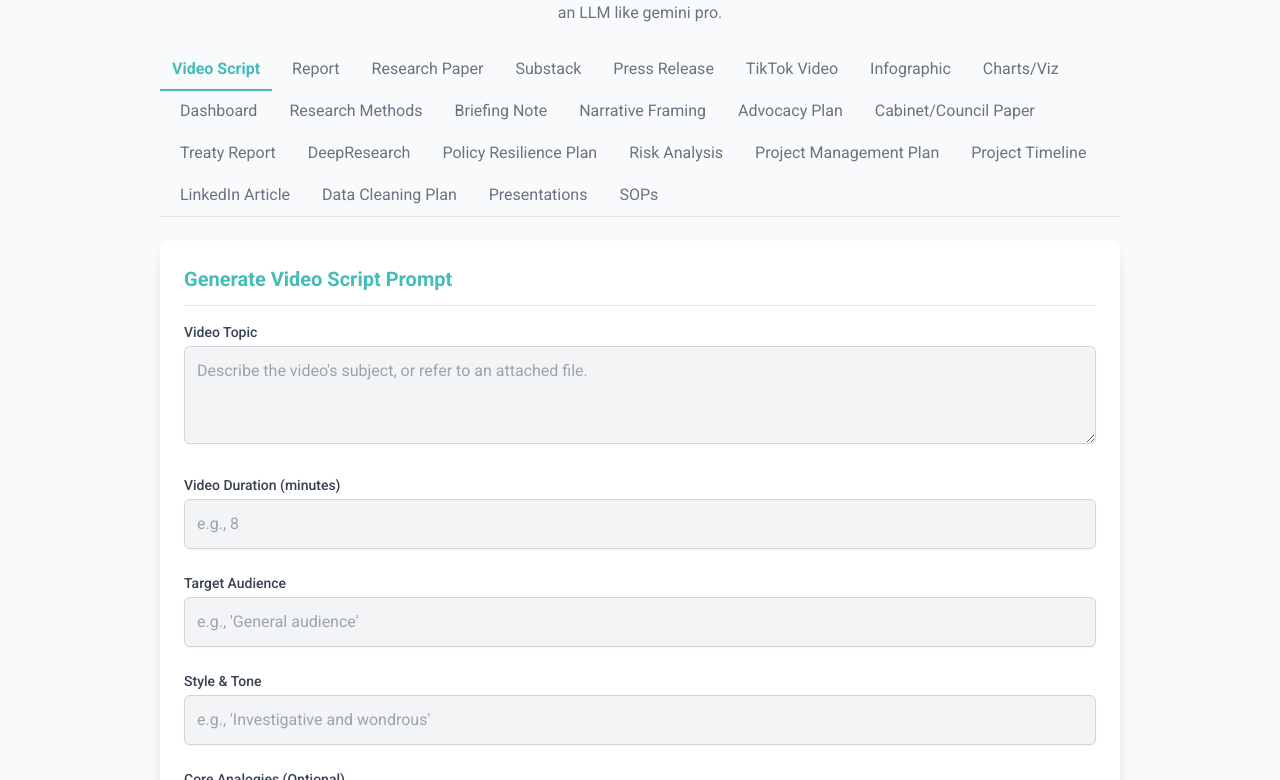
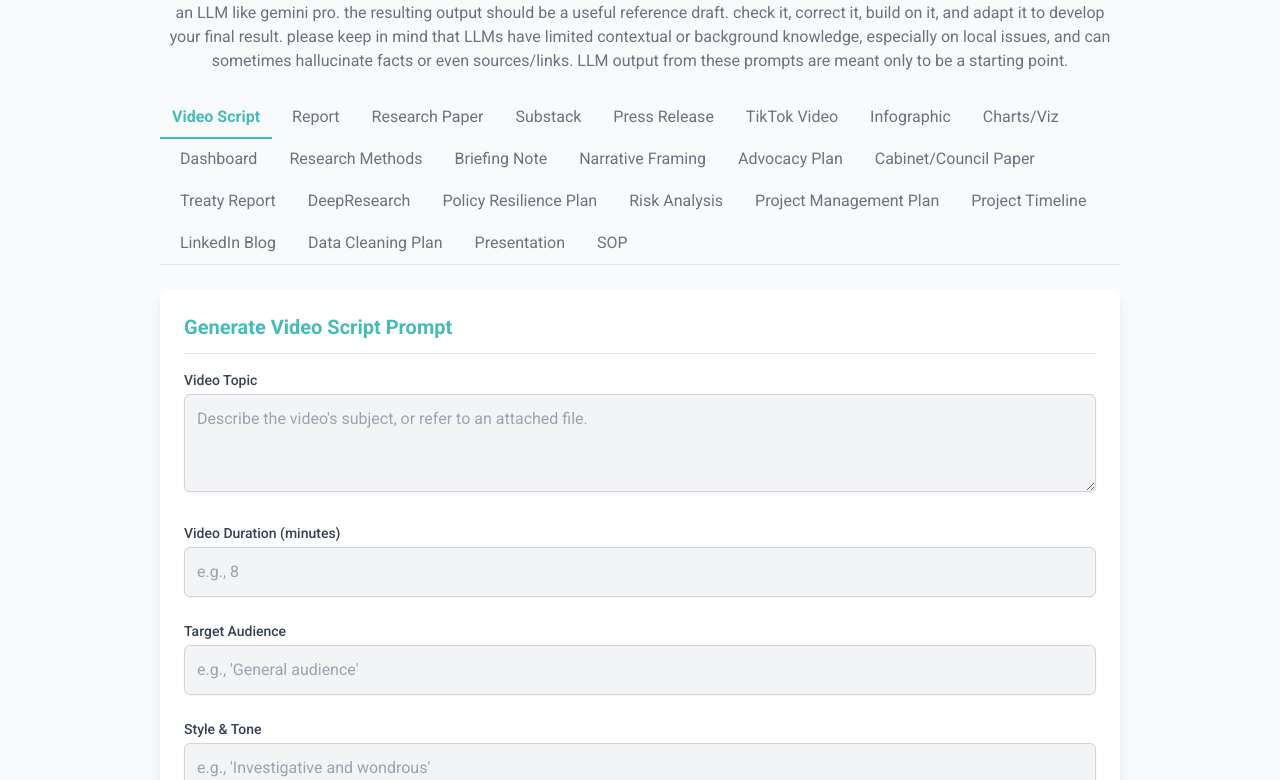
Before and after one commit to zyn-collab/standard-prompter, a plain HTML site: page index.html in a window 1280 px wide. Shown: the part 103-883 px from the top of the page. Drawn offline with nearby package versions, Linux system fonts and the light colour scheme.

Commit message:
Add files via upload
Made some prompt corrections

```diff
--- a/index.html
+++ b/index.html
@@ -74,7 +74,7 @@
 
         <header class="mb-6 text-center">
             <h1 class="text-4xl font-bold text-gray-900 dark:text-white lowercase">standard prompter</h1>
-            <p class="text-gray-500 dark:text-gray-400 mt-2">enter the relevant information to generate a standardized prompt. then, paste the generated prompt with all relevant files attached into an LLM like gemini pro.</p>
+            <p class="text-gray-500 dark:text-gray-400 mt-2">enter the relevant information to generate a standardized prompt. then, paste that generated prompt with all relevant files attached into an LLM like gemini pro. the resulting output should be a useful reference draft. check it, correct it, build on it, and adapt it to develop your final result. please keep in mind that LLMs have limited contextual or background knowledge, especially on local issues, and can sometimes hallucinate facts or even sources/links. LLM output from these prompts are meant only to be a starting point.</p>
         </header>
 
         <!-- Tabs for navigation -->
@@ -270,7 +270,7 @@
                     { id: 'components', label: 'Key Project Components', type: 'text', placeholder: 'List the main types of work, e.g., "research, procurement, software development, event, construction"' },
                     { id: 'sources', label: 'Source Materials', type: 'textarea', placeholder: 'Refer to any attached files containing evidence, data, or context.' }
                 ]},
-                { id: 'linkedin_article', name: 'LinkedIn Article', color: brandColors.teal, fields: [
+                { id: 'linkedin_article', name: 'LinkedIn Blog', color: brandColors.teal, fields: [
                     { id: 'sources', label: 'Source Materials', type: 'textarea', placeholder: 'List the file names of all relevant reports, data, or documents the AI should use to find an article topic.' },
                     { id: 'audience', label: 'Target Audience (Optional)', type: 'text', placeholder: 'e.g., "Policymakers," "Tech Executives," "Recent Graduates"' },
                     { id: 'goal', label: 'Primary Goal (Optional)', type: 'text', placeholder: 'e.g., "Start a discussion," "Drive traffic to our main report," "Establish thought leadership"' }
@@ -279,13 +279,13 @@
                     { id: 'sources', label: 'Source Data File', type: 'text', placeholder: 'Enter the exact file name of the dataset to be analyzed (e.g., "survey_data.xlsx").' },
                     { id: 'topic', label: 'Research Topic or Goal', type: 'textarea', placeholder: 'Briefly describe what you intend to analyze or prove using this data. This helps assess data suitability.' }
                 ]},
-                { id: 'presentation', name: 'Presentations', color: brandColors.pink, fields: [
+                { id: 'presentation', name: 'Presentation', color: brandColors.pink, fields: [
                     { id: 'topic', label: 'Presentation Topic & Core Message', type: 'textarea', placeholder: 'e.g., "The case for developing community third spaces in Malé."' },
                     { id: 'audience', label: 'Target Audience', type: 'text', placeholder: 'e.g., "Government policymakers," "Potential investors," "The general public."' },
                     { id: 'sources', label: 'Source Materials', type: 'textarea', placeholder: "e.g., \"Base the content on the attached 'Third Spaces Draft.pdf'.\"" },
                     { id: 'output_format', label: 'Output Format (Select one or both)', type: 'checkbox', options: ['Gamma', 'PowerPoint Outline'] }
                 ]},
-                { id: 'sop', name: 'SOPs', color: brandColors.coral, fields: [
+                { id: 'sop', name: 'SOP', color: brandColors.coral, fields: [
                     { id: 'process_name', label: 'Process Name', type: 'text', placeholder: 'e.g., New Employee Onboarding Process' },
                     { id: 'objective', label: 'Objective of the SOP', type: 'textarea', placeholder: 'What is the primary goal of this procedure?' },
                     { id: 'audience', label: 'Target Audience', type: 'text', placeholder: 'e.g., "All Hiring Managers and HR Staff"' },
@@ -318,7 +318,7 @@
 * **Tone and Clarity:** The writing must be clear, direct, and accessible to a 12th-grade reading level. Avoid filler words like "tapestry," "symphony," or "delve." Do not use constructions like "it's not about X, it's about Y." Use technical language precisely where necessary but ensure the overall narrative is easy to follow.
 
 **3. Required Output Structure**
-Please structure your response as a chronological, scene-by-scene breakdown. For each timed segment, provide the following six elements:
+Please structure your response as a chronological scene‑by‑scene breakdown, as a table where the first column is the timestamp and the second column includes all the details. For each timed segment, provide the following six elements:
 
 * **Timestamp:** The start and end time for the scene (e.g., \`0:00 - 0:15\`).
 * **Visual Description:** A detailed description of what should be on screen. If relevant footage exists in the provided library, suggest it by name.
@@ -337,7 +337,7 @@ Please structure your response as a chronological, scene-by-scene breakdown. For
 
 **2. Mandatory Writing and Style Guide**
 
-* **Tone and Clarity:** The tone must be professional, direct, and objective. The language must be clear and accessible. Avoid passive voice. Do not use meaningless filler words or phrases like "tapestry," "symphony," "delve," "labyrinth," or constructions like "it's not about X, it's about Y."
+* **Tone and Clarity:** The tone must be professional, direct, and objective. The language must be clear and accessible. Avoid passive voice. Do not use meaningless filler words or phrases like "tapestry," "symphony," "delve," "labyrinth," or constructions like "it's not about X, it's about Y." Don't overuse colons, semicolons, or em dashes where not necessary.
 * **Structure and Formatting:** The report must be clearly organized with a logical flow. All headings and subheadings must be in **sentence case**, not title case.
 * **Factual Integrity:** Every claim or assertion must be directly supported by the provided source materials. **You must not invent or hallucinate any facts, statistics, or sources.** If information is missing, state that it is unavailable.
 * **Citations:** All sources must be cited in-text and listed in a final "References" section using **APA 7th Edition format**. For online sources, the reference must end with a direct, clickable URL enclosed in < >. Example: \`Author, A. A. (Year). *Title of work*. Source. <https://...>\`
@@ -409,7 +409,7 @@ Generate the research paper using the following section-by-section blueprint. Th
     3.  Link to external ideas, studies, or articles to support the argument (you can suggest these links).
     4.  Use subheadings to break up the text and guide the reader.
     5.  Conclude with a summary of the argument and a final "So what?" takeaway for the reader.
-* **Language:** Keep sentences and paragraphs relatively short. Avoid academic jargon.
+* **Language:** Keep sentences and paragraphs relatively short. Avoid academic jargon. Avoid passive voice. Do not use meaningless filler words or phrases like “tapestry,” “symphony,” “delve,” “labyrinth,” or constructions like “it’s not about X, it’s about Y.” Minimize use of commas, semicolons, and em dashes where it’s not needed for a better-flowing sentence. Write with a clear logical flow. Every claim or assertion must be directly supported by either the provided source materials or a reliable online source. You must not invent or hallucinate any facts, statistics, or sources. Use analogies sparingly and purposefully, to clarify a complex technical concept or reframe an issue to make a persuasive point more effectively.
 
 Please now generate the full Substack post based on these instructions.`,
                 press: p => `You are an expert public relations professional. Your task is to write a formal press release based on the provided information. The press release must be written in the style of a concise, factual news article.
@@ -428,14 +428,14 @@ The press release must follow this exact structure and contain the specified boi
 * **Dateline:** MALÉ, MALDIVES – ${new Date().toLocaleDateString('en-CA')} –
 * **Body Paragraphs:**
     * Write 3-5 body paragraphs summarizing the key findings from the source materials.
-    * The style must be that of a news article: clear, direct, and factual.
+    * The style must be that of a news article: clear, direct, and factual. Do not use meaningless filler words or phrases like “tapestry,” “symphony,” “delve,” “labyrinth,” or constructions like “it’s not about X, it’s about Y.” Minimize use of commas, semicolons, and em dashes where it’s not needed for a better-flowing sentence.
     * Each paragraph should be short, containing only 2-4 sentences for maximum readability.
     * The first paragraph must summarize the most important finding (the "lede").
     * Subsequent paragraphs should provide supporting details, statistics, and key quotes (you can create a quote attributed to a spokesperson).
 * **Project Summary Paragraph:** (This paragraph must be included as written below, adapted with the project's details)
     * "The research, titled '[Insert Report Title]', provides a comprehensive analysis of [briefly describe the project's purpose]. The study highlights the urgent need for policy changes to address [state the core problem] and improve urban livability for all residents."
 * **Boilerplate Paragraph:** (This paragraph must be included verbatim)
-    * "**About Public Policy Lab:** Public Policy Lab is a think tank and consultancy firm based in the Maldives focused on developing the policy environment through original research, targeted projects, and training. Follow our work on Instagram, TikTok, and X (formerly Twitter) at @policylabmv."
+    * "Public Policy Lab is a think tank and consultancy firm based in the Maldives focused on developing the policy environment through original research, targeted projects, and training. Follow our work on Instagram, TikTok, and X/Twitter at @policylabmv."
 * **###** (The press release must end with three hash marks centered on a new line)
 
 Please now generate the complete press release.`,
@@ -474,7 +474,7 @@ Generate the plan as a markdown table with two columns: "Timestamp" and "Shot De
 * **Tool-Specific Instructions:** ${p.tools}
 
 **2. Mandatory Visual and Design Guide**
-* **Color Palette:** The design must be heavily influenced by the Public Policy Lab brand colors: Teal (#46bbb7), Coral Red (#f05b4e), Green (#3fad87), Blue (#0097b2), and Pink (#ec9896). Use these as the core palette.
+* **Color Palette:** Where applicable, the design should be influenced by the Public Policy Lab brand colors: Teal (#46bbb7), Coral Red (#f05b4e), Green (#3fad87), Blue (#0097b2), and Pink (#ec9896). Use these as the core palette.
 
 **3. Required Output Structure**
 
@@ -486,6 +486,7 @@ Provide a single, detailed concept with the following sections:
 * **Visual Elements:** Detail the specific icons, charts, and illustrations to use for each data point.
 * **Text Content:** Write the exact text for the main title, section headers, labels, and descriptions.
 * **Tool-Specific Instructions:**
+    * If none are selected, give instructions for both Canva and Easel.ly
     * **For Canva Pro:** Suggest specific templates, font pairings (e.g., "League Spartan" for headers), and elements from the Canva library.
     * **For Easel.ly:** Suggest relevant templates and objects from the Easel.ly library.`,
                 charts: p => `You are an expert data visualization specialist. Your task is to analyze the provided data and goal, discuss potential chart options, and then provide a detailed recommendation and creation plan. Your analysis must be based on the principles outlined below.
@@ -524,7 +525,7 @@ You must choose the most appropriate chart type based on the primary data relati
     * **Rationale:** Justify your final choice, explaining why it best serves the primary goal.
     * **Design:** Suggest a clear title, axis labels, and legends.
 * **3. Creation Instructions:**
-    * Provide clear, step-by-step instructions for creating the recommended chart(s) in **each of the selected tools**.
+    * Provide clear, step-by-step instructions for creating the recommended chart(s) in **each of the selected tools**. If no tools are selected, provide step-by-step instructions in all four tool options of Datawrapper, ggplot2, Flourish, and Tableau.
     * Include instructions on any necessary **data cleaning or pre-processing** steps.
     * **For ggplot2:** Provide the complete, runnable R code. **The code must be heavily commented**, explaining each function and argument for a user who does not know R.`,
                 dashboard: p => `You are an expert data analyst and dashboard designer, specializing in Tableau. Your task is to design a detailed plan for a powerful and user-friendly dashboard based on the provided data and objectives.
@@ -648,7 +649,7 @@ Generate the briefing note using this exact format:
 
 **Way Forward:**
 * Use bullet points to list actionable recommendations, decisions to be made, or next steps to be taken.`,
-                narrative: p => `You are an expert public policy strategist and lobbying consultant. Your task is to generate a comprehensive narrative framing and stakeholder engagement plan for a given policy idea. You must be strategic, persuasive, and meticulous, drawing on real-world information to tailor your recommendations.
+                narrative: p => `You are an expert public policy strategist and lobbying consultant. Your task is to generate a comprehensive narrative framing and stakeholder engagement plan for a given policy idea. You must be strategic, persuasive, and meticulous, drawing on real-world information to tailor your recommendations. Make sure you're only using valid sources, whether drawing from the source material files attached or online. Make sure you don't hallucinate any sources.
 
 **1. Core Policy Details**
 
@@ -667,7 +668,7 @@ Generate the briefing note using this exact format:
 Generate the narrative framing document using the following comprehensive, multi-part structure:
 
 ### 1. Potential Key Narratives/Framing
-* **Instruction:** Develop 2-3 high-level, persuasive core narratives to frame the policy for a general audience. Each narrative should be engaging, positive, and highlight the broad benefits in a compelling way that makes the policy seem like an obviously good idea.
+* **Instruction:** Develop some high-level, persuasive core narratives to frame the policy for a general audience. Each narrative should be engaging, positive, and highlight the broad benefits in a compelling way that makes the policy seem like an obviously good idea.
 
 ### 2. CICO analysis (Conflicts of Interest, Competition, Opposition)
 * **Instruction:** Analyze potential roadblocks based on the CICO framework.
```
